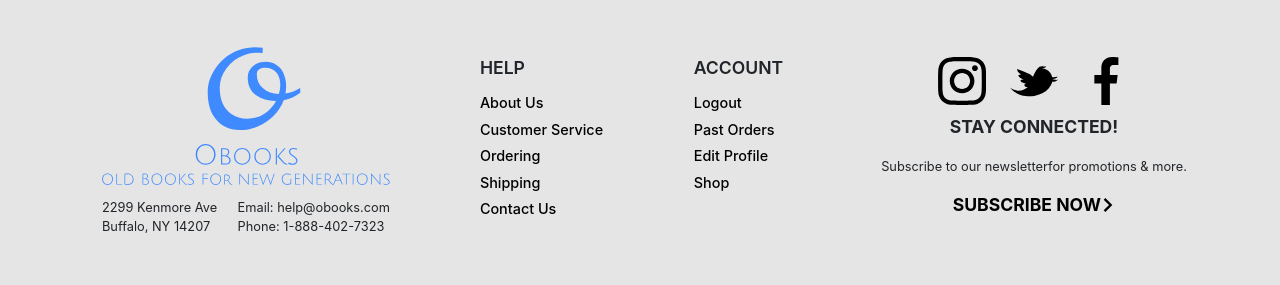
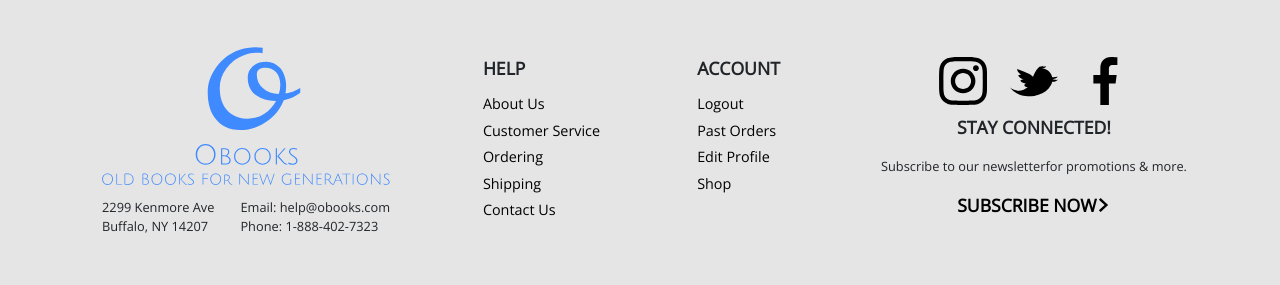
Before and after one commit to 1712250/PTUDW-17TN-Nhom04, a PHP site: page /header_footer.html in a window 1280 px wide. Shown: the part 1057-1342 px from the top of the page. Run offline with PHP 8.4, Linux system fonts and the light colour scheme.

Commit message:
adjust font

```diff
--- a/static/css/header_footer.css
+++ b/static/css/header_footer.css
@@ -2,10 +2,10 @@
 	margin: 0;
 	padding: 0;
 	box-sizing: border-box;
+	font-family: "Open Sans", sans-serif !important;
 }
 
 .navbar {
-	font-family: "Open Sans", sans-serif;
 	font-weight: 500;
 	font-size: 1rem;
 	background-color: #408aff;
```
